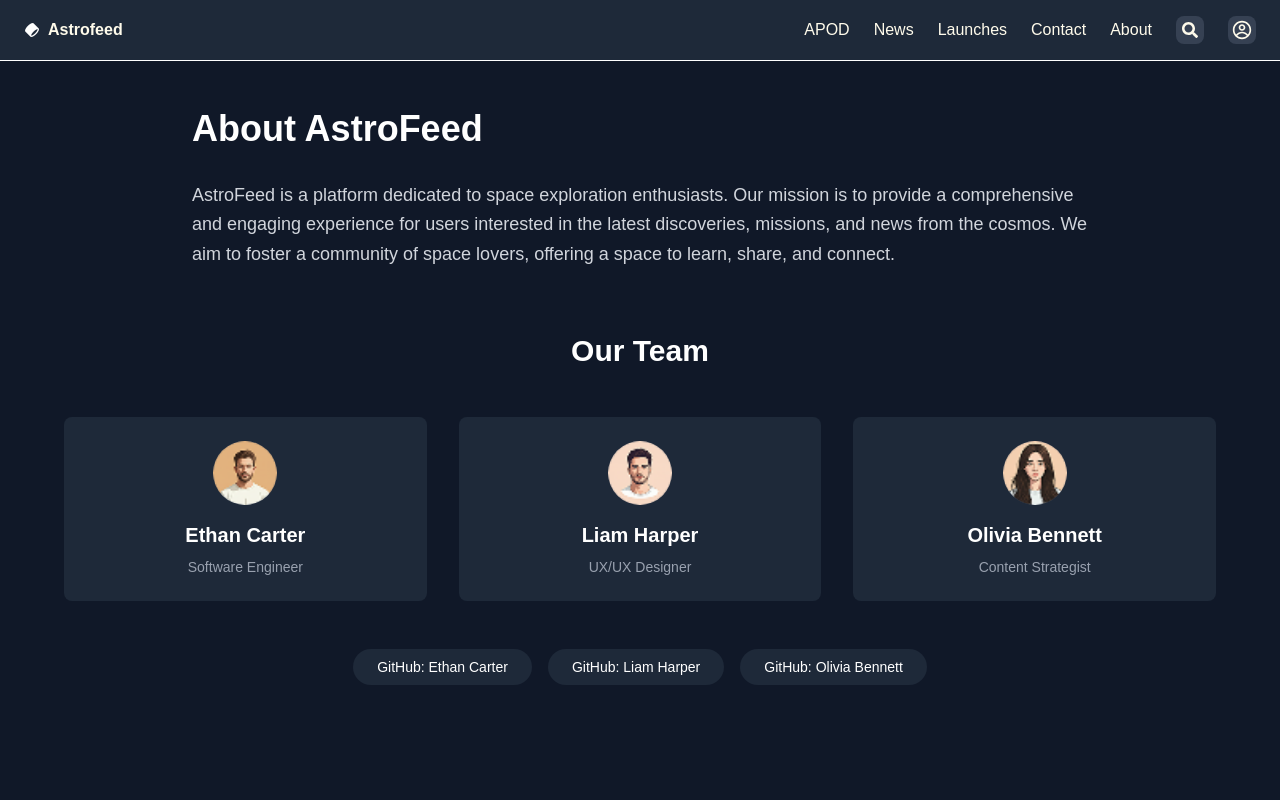
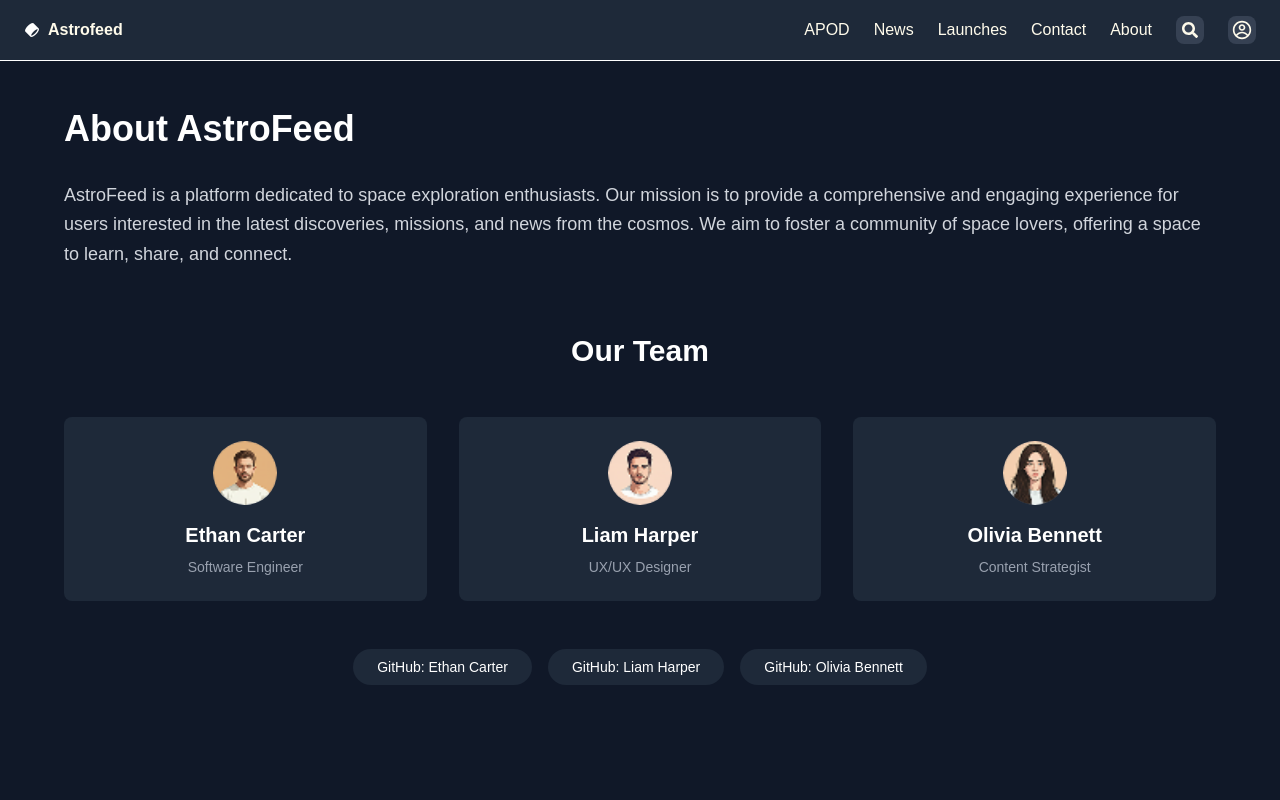
Before and after one commit to microhexagon/astro-feed, a Next.js app: page /About in a window 1280 px wide. Shown: the top 800 px of the page. Built offline with nearby package versions, Linux system fonts and the light colour scheme.

Commit message:
fix the pading issue

```diff
--- a/app/About/page.jsx
+++ b/app/About/page.jsx
@@ -35,7 +35,7 @@ const AboutPage = () => {
       {/* Main Content */}
       <div className="container mx-auto px-6 py-12">
         {/* About Section */}
-        <div className="max-w-4xl mx-auto mb-16">
+        <div className="max-w-6xl mx-auto mb-16">
           <h1 className="text-4xl font-bold mb-8">About AstroFeed</h1>
           <p className="text-gray-300 text-lg leading-relaxed">
             AstroFeed is a platform dedicated to space exploration enthusiasts. Our mission is to provide a comprehensive and
```
